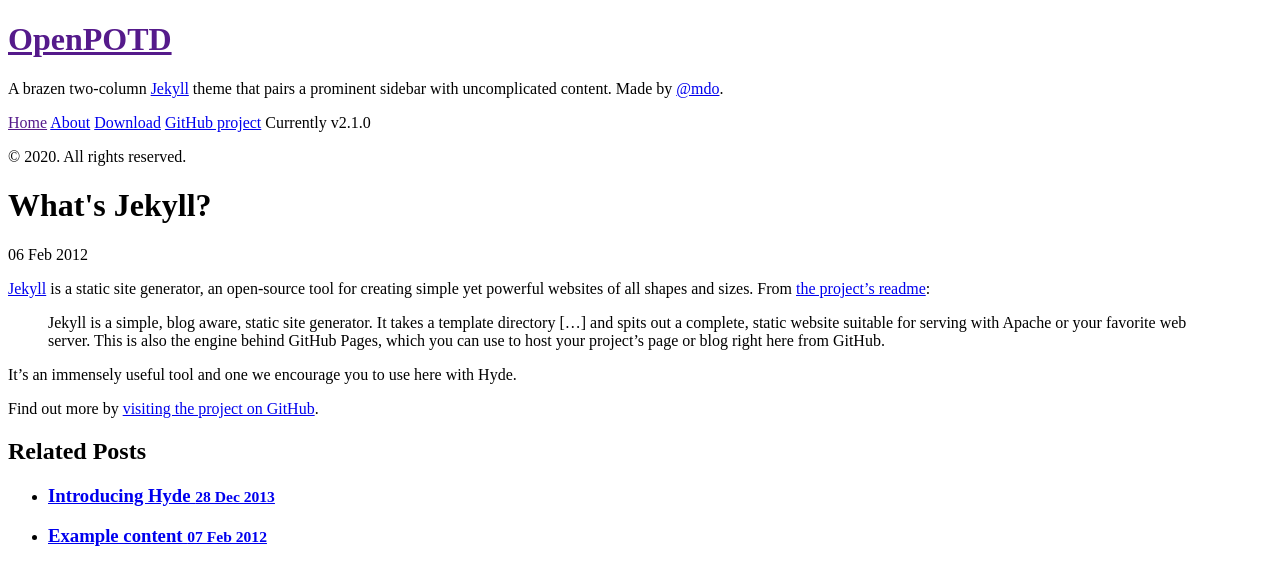
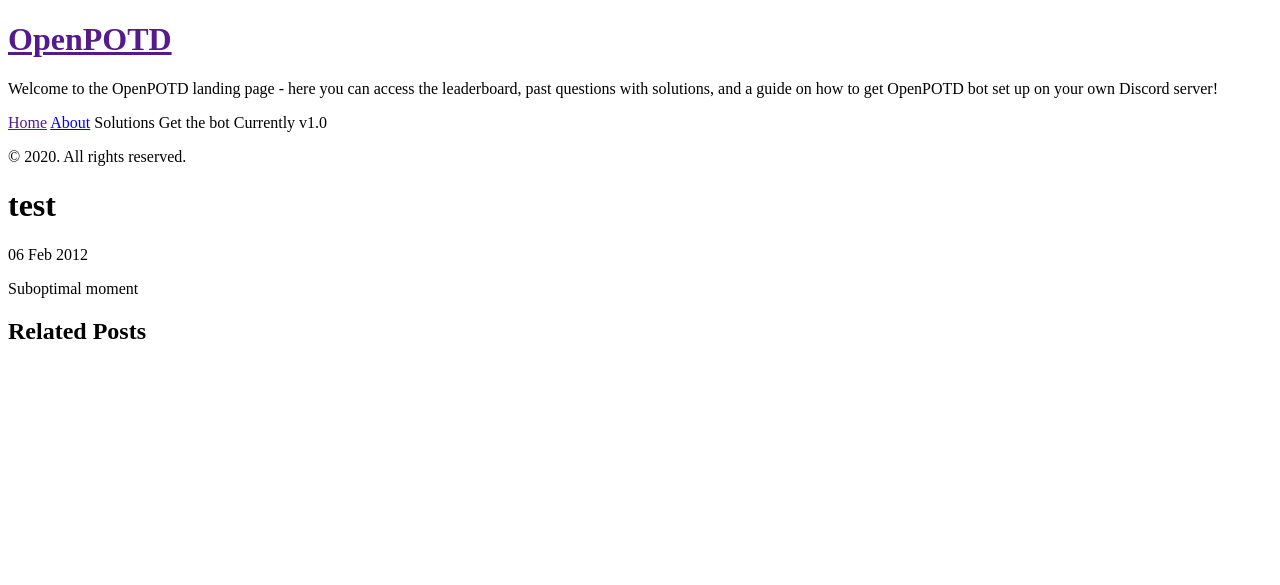
Before and after one commit to OpenPOTD/OpenPOTD.github.io, a Jekyll site: the page built from _posts/2012-02-06-whats-jekyll.md, in a window 1280 px wide. Shown: the top 585 px of the page. Built offline with Jekyll 4.4.1, drawn with Linux system fonts in a browser that asks for light colours.

Commit message:
I shall continue this tomorrow

```diff
--- a/_config.yml
+++ b/_config.yml
@@ -7,19 +7,14 @@ permalink:        pretty
 
 # Setup
 title:            OpenPOTD
-#tagline:          'OpenPod'
-description:      'A brazen two-column <a href="http://jekyllrb.com" target="_blank">Jekyll</a> theme that pairs a prominent sidebar with uncomplicated content. Made by <a href="https://twitter.com/mdo" target="_blank">@mdo</a>.'
-url:              http://hyde.getpoole.com
+description:      'Welcome to the OpenPOTD landing page - here you can access the leaderboard, past questions with solutions, and a guide on how to get OpenPOTD bot set up on your own Discord server!'
+url:              http://54.79.116.177/
 baseurl:          /
-
-author:
-  name:           'Mark Otto'
-  url:            https://twitter.com/mdo
 
 paginate:         5
 
 # Custom vars
-version:          2.1.0
+version:          1.0
 
 github:
   repo:           https://github.com/poole/hyde
@@ -27,3 +22,5 @@ github:
 plugins:
     - jekyll-gist
     - jekyll-paginate
+
+future: true
--- a/_includes/sidebar.html
+++ b/_includes/sidebar.html
@@ -26,8 +26,8 @@
         {% endif %}
       {% endfor %}
 
-      <a class="sidebar-nav-item" href="{{ site.github.repo }}/archive/v{{ site.version }}.zip">Download</a>
-      <a class="sidebar-nav-item" href="{{ site.github.repo }}">GitHub project</a>
+      <a class="sidebar-nav-item" >Solutions</a>
+      <a class="sidebar-nav-item" >Get the bot</a>
       <span class="sidebar-nav-item">Currently v{{ site.version }}</span>
     </nav>
 
--- a/_posts/2012-02-06-whats-jekyll.md
+++ b/_posts/2012-02-06-whats-jekyll.md
@@ -1,12 +1,6 @@
 ---
 layout: post
-title: What's Jekyll?
+title: test
 ---
 
-[Jekyll](http://jekyllrb.com) is a static site generator, an open-source tool for creating simple yet powerful websites of all shapes and sizes. From [the project's readme](https://github.com/mojombo/jekyll/blob/master/README.markdown):
-
-  > Jekyll is a simple, blog aware, static site generator. It takes a template directory [...] and spits out a complete, static website suitable for serving with Apache or your favorite web server. This is also the engine behind GitHub Pages, which you can use to host your project’s page or blog right here from GitHub.
-
-It's an immensely useful tool and one we encourage you to use here with Hyde.
-
-Find out more by [visiting the project on GitHub](https://github.com/mojombo/jekyll).
+Suboptimal moment
```
Also changed, not shown: _posts/2012-02-07-example-content.md (deleted, +0 -138 lines), _posts/2013-12-28-introducing-hyde.md (deleted, +0 -37 lines), about.md (+1 -1 lines), _includes/head.html (line endings or trailing spaces).
